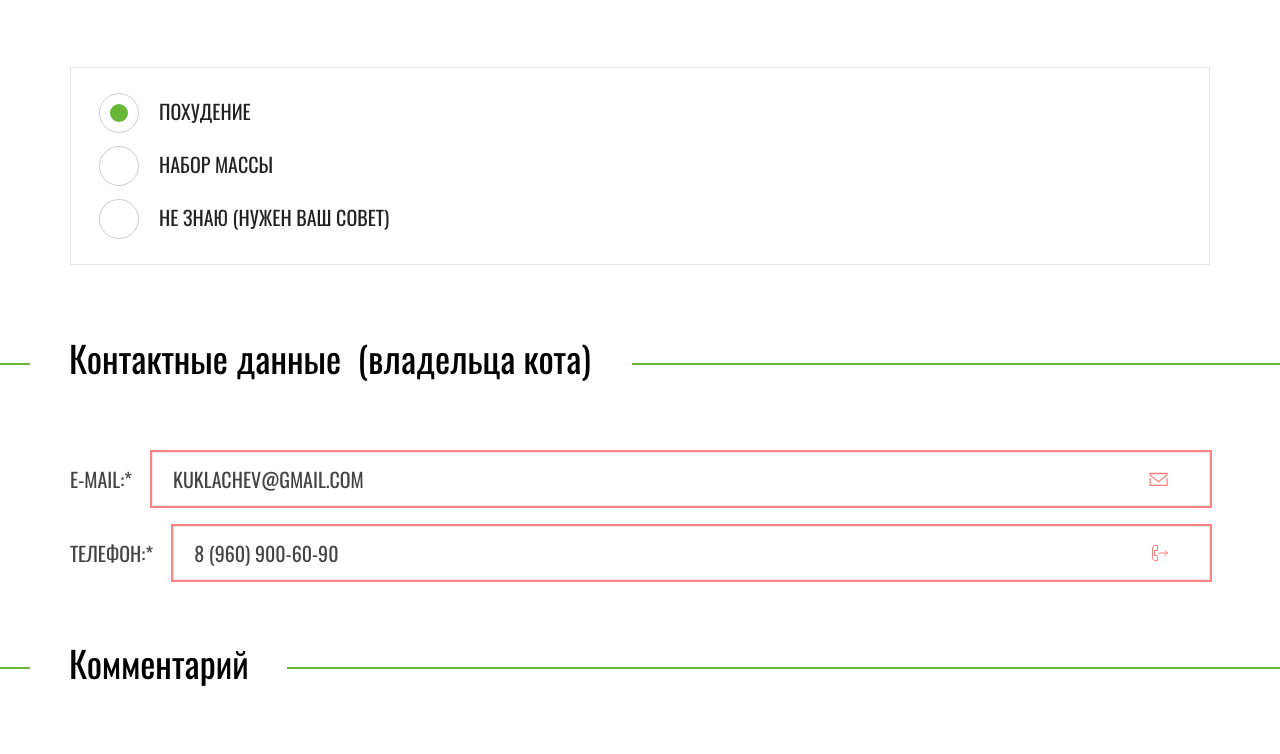
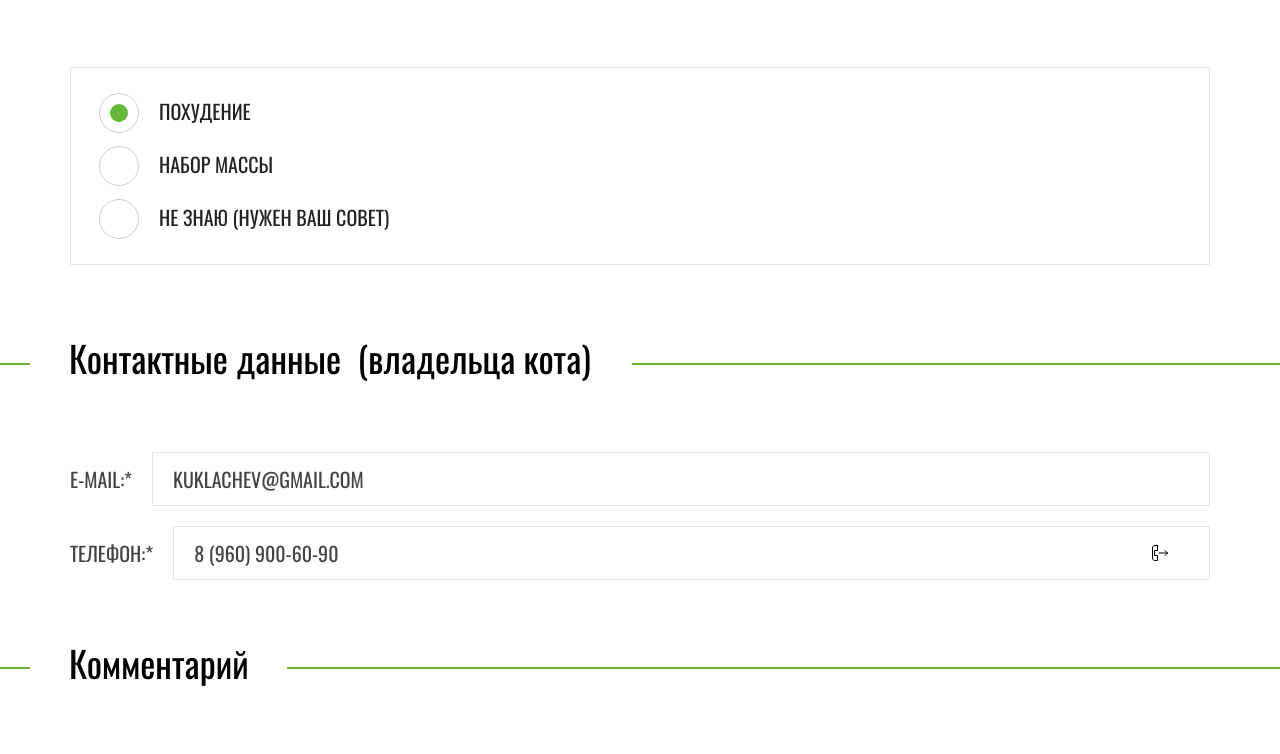
Before and after one commit to suomuurain/2172939-cat-energy-27, a website: page source/form.html in a window 1280 px wide. Shown: the part 556-1310 px from the top of the page. Drawn offline with nearby package versions, Linux system fonts and the light colour scheme; files that its build step writes are made by us from their sources.

Commit message:
изменяет inputs error

```diff
--- a/source/sass/blocks/contacts.scss
+++ b/source/sass/blocks/contacts.scss
@@ -138,7 +138,7 @@
     outline: 2px solid $color-special-dark-grey;
   }
 
-  &:invalid {
+  &:invalid:not(:placeholder-shown) {
     outline: 2px solid $color-border-status-error;
   }
 
@@ -151,7 +151,7 @@
       background-image: url("../img/icon-logo/email-icon-focus.svg");
     }
 
-    &:invalid {
+    &:invalid:not(:placeholder-shown) {
       background-image: url("../img/icon-logo/email-icon-invalid.svg");
     }
 
@@ -169,7 +169,7 @@
       background-image: url("../img/icon-logo/phone-icon-focus.svg");
     }
 
-    &:invalid {
+    &:invalid:not(:placeholder-shown) {
       background-image: url("../img/icon-logo/phone-icon-invalid.svg");
     }
 
--- a/source/sass/blocks/order.scss
+++ b/source/sass/blocks/order.scss
@@ -55,7 +55,7 @@
     outline: 2px solid $color-special-dark-grey;
   }
 
-  &:invalid {
+  &:invalid:not(:placeholder-shown)  {
     outline: 2px solid $color-border-status-error;
   }
 
```
